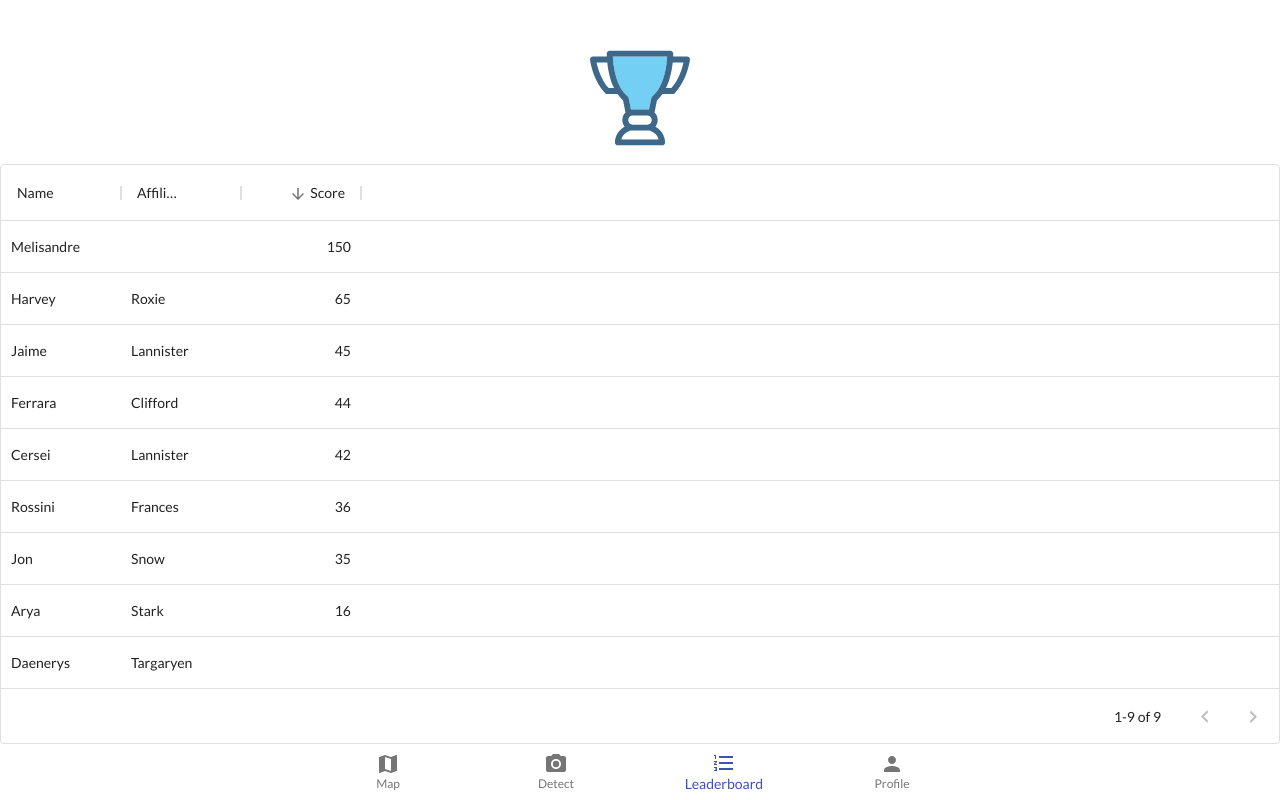
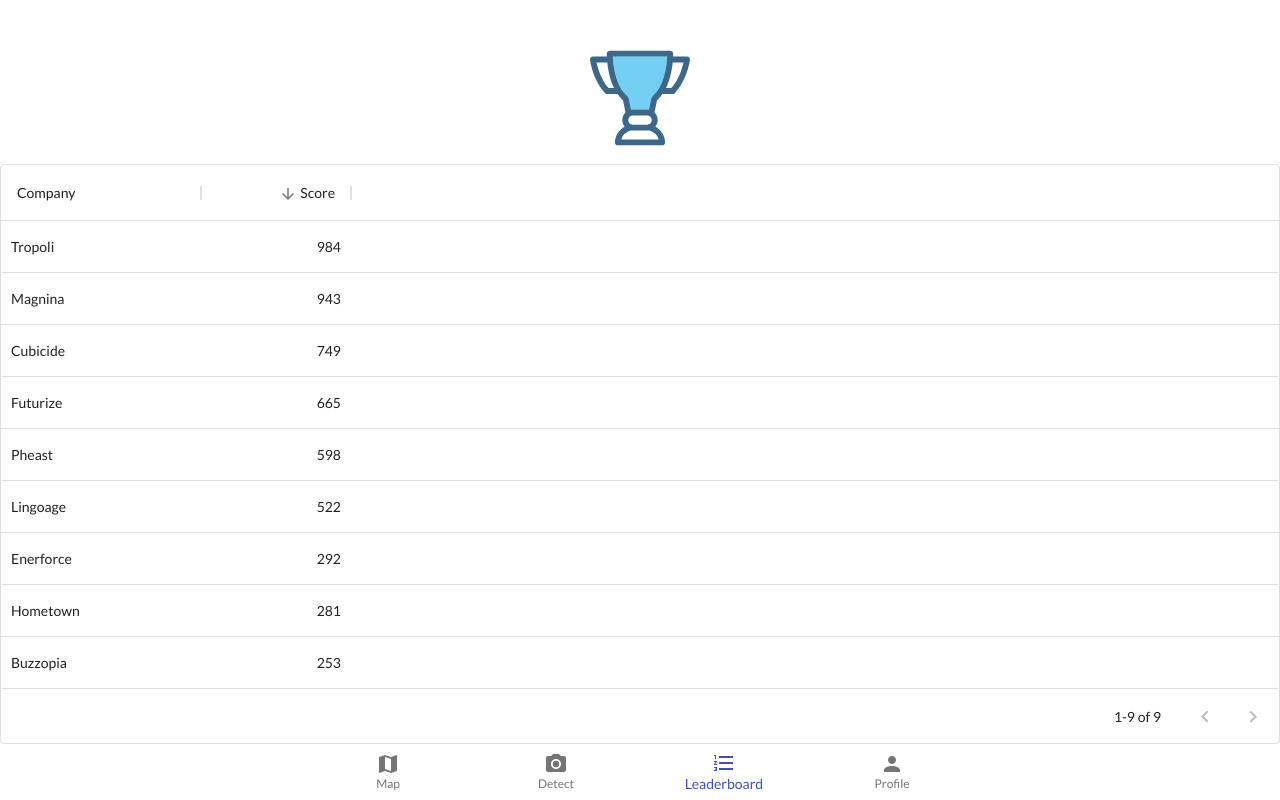
Before and after one commit to nikhilnanda21/HackUST21, a React (Create React App) app in the folder hack-front/: page / in a window 1280 px wide. Both pictures are taken after a click on the button "Leaderboard". Built offline with nearby package versions, Linux system fonts and the light colour scheme.

Commit message:
update leaderboard data

```diff
--- a/hack-front/src/components/Leaderboard.tsx
+++ b/hack-front/src/components/Leaderboard.tsx
@@ -14,26 +14,61 @@ const StyledAvatar = styled(Avatar)`
 `;
 
 const columns: GridColDef[] = [
-  { field: 'name', headerName: 'Name', width: 120 },
-  { field: 'aff', headerName: 'Affiliation', width: 120 },
+  { field: 'company', headerName: 'Company', width: 200 },
   {
     field: 'score',
     headerName: 'Score',
     type: 'number',
-    width: 120,
+    width: 150,
   },
 ];
 
 const rows = [
-  { id: 1, aff: 'Snow', name: 'Jon', score: 35 },
-  { id: 2, aff: 'Lannister', name: 'Cersei', score: 42 },
-  { id: 3, aff: 'Lannister', name: 'Jaime', score: 45 },
-  { id: 4, aff: 'Stark', name: 'Arya', score: 16 },
-  { id: 5, aff: 'Targaryen', name: 'Daenerys', score: null },
-  { id: 6, aff: null, name: 'Melisandre', score: 150 },
-  { id: 7, aff: 'Clifford', name: 'Ferrara', score: 44 },
-  { id: 8, aff: 'Frances', name: 'Rossini', score: 36 },
-  { id: 9, aff: 'Roxie', name: 'Harvey', score: 65 },
+  {
+    id: '0b20acab-9360-49b9-94ba-954f46742f7d',
+    company: 'Futurize',
+    score: 665,
+  },
+  {
+    id: '10452c15-bae7-43a2-8e89-c7b881ff69a7',
+    company: 'Lingoage',
+    score: 522,
+  },
+  {
+    id: '0a44d567-dd3d-456a-832a-04bfe9d00e0d',
+    company: 'Magnina',
+    score: 943,
+  },
+  {
+    id: '5ce37d8f-a68d-458d-a2b3-ec2a46f709a0',
+    company: 'Tropoli',
+    score: 984,
+  },
+  {
+    id: 'd3c7b6e1-bf51-44dd-9000-869f53d86f7e',
+    company: 'Cubicide',
+    score: 749,
+  },
+  {
+    id: 'ffd88af7-6c50-4384-b03b-74a22e97fdcf',
+    company: 'Pheast',
+    score: 598,
+  },
+  {
+    id: 'a7c83921-3d8a-4789-8ec4-9ebb69bdaae3',
+    company: 'Hometown',
+    score: 281,
+  },
+  {
+    id: '66ed8c62-ad8e-468f-9b61-2ac5050fffc9',
+    company: 'Buzzopia',
+    score: 253,
+  },
+  {
+    id: '11cf316d-f1e4-4e96-857b-12f0724345ac',
+    company: 'Enerforce',
+    score: 292,
+  },
 ];
 
 const LeaderboardContainer = styled.div`
```
